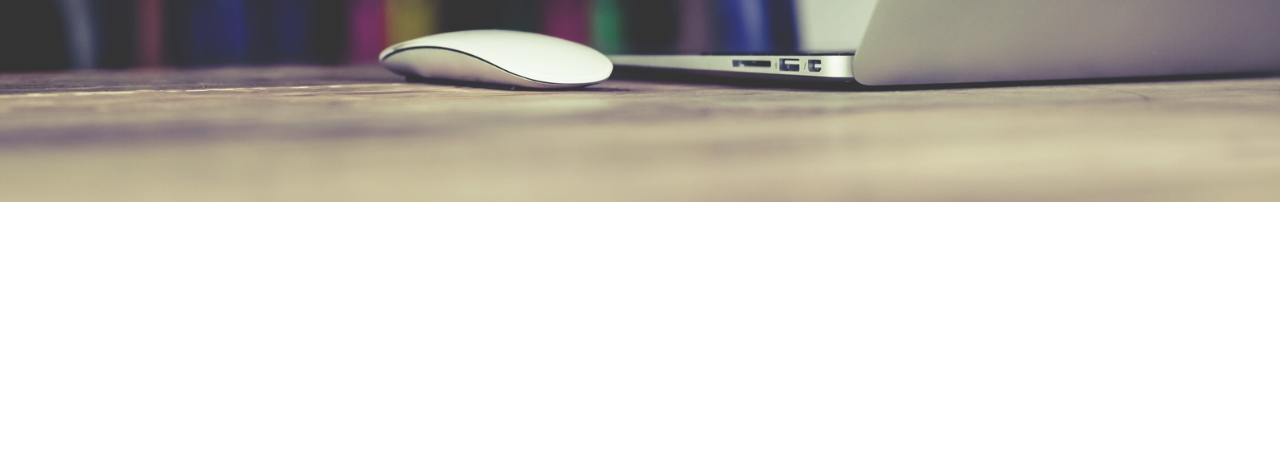
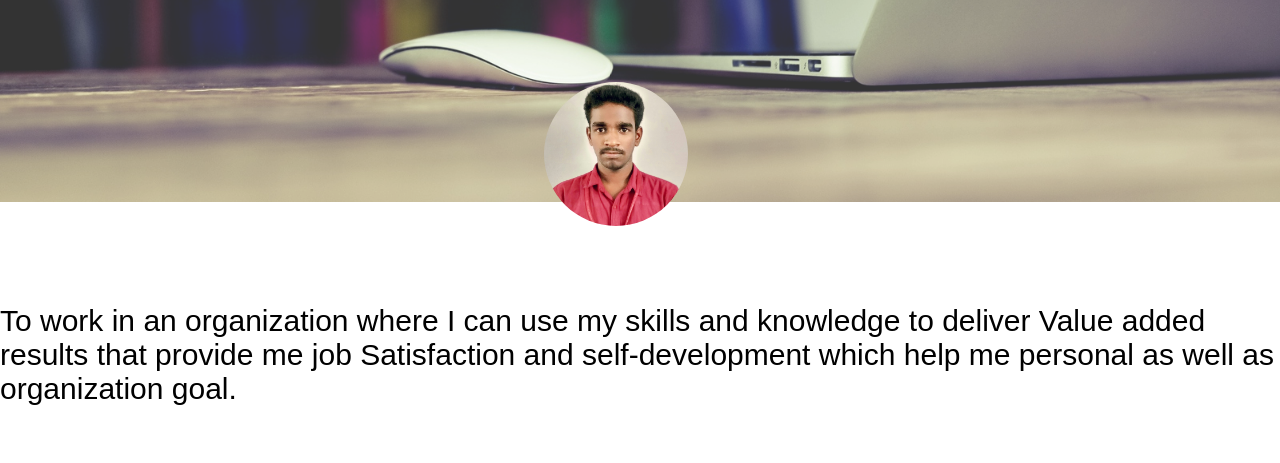
Before and after one commit to Sundarleo11/Structure-of-My-Resume, a plain HTML site: page index.html in a window 1280 px wide. Shown: the part 337-800 px from the top of the page. Drawn offline with Linux system fonts and the light colour scheme.

Commit message:
added about functionality

```diff
--- a/index.html
+++ b/index.html
@@ -6,7 +6,8 @@
         Sundar Pitchai
     </title>
     <link rel="stylesheet" type="text/css" href="style.css">
-    <link rel="stylesheet" href="https://use.fontawesome.com/releases/v5.5.0/css/all.css" integrity="sha384-B4dIYHKNBt8Bc12p+WXckhzcICo0wtJAoU8YZTY5qE0Id1GSseTk6S+L3BlXeVIU" crossorigin="anonymous">
+    <link rel="stylesheet" href="https://use.fontawesome.com/releases/v5.5.0/css/all.css"
+        integrity="sha384-B4dIYHKNBt8Bc12p+WXckhzcICo0wtJAoU8YZTY5qE0Id1GSseTk6S+L3BlXeVIU" crossorigin="anonymous">
     <link rel="stylesheet" href="https://cdnjs.cloudflare.com/ajax/libs/font-awesome/4.7.0/css/font-awesome.min.css">
 </head>
 
@@ -26,7 +27,7 @@
         </nav>
         <div id="name-social-container">
             <div class="text-center">
-                <h1 id="my-name" >
+                <h1 id="my-name">
                     Sundar Pitchai
                 </h1>
             </div>
@@ -62,6 +63,14 @@
     <main>
 
         <section id="about">
+            <div id="my-image">
+            <img src="image/my-image.jpg">
+
+            </div>
+            <p>
+                To work in an organization where I can use my skills and knowledge to deliver Value added results that
+                provide me job Satisfaction and self-development which help me personal as well as organization goal.
+            </p>
         </section>
 
         <section id="skills">
--- a/style.css
+++ b/style.css
@@ -1,5 +1,7 @@
 body {
     margin: 0px;
+    font-family: sans-serif;
+    font-size: 30px;
 
 }
 
@@ -30,6 +32,8 @@ body {
 .horizontal-list li {
     display: inline-block;
     padding: 0px 8px 8px 0px;
+    font-weight: 100;
+    font-size: 0.9rem
 }
 
 .horizontal-list li a {
@@ -69,3 +73,23 @@ body {
 .social-icons li a i:hover{
     box-shadow: 0px 0px 6px 4px rgba(230, 196, 196, 0.3);
 }
+
+/* About section Image handler */
+#about{
+    height: auto;
+    width: 100%;
+    position: relative;
+}
+#my-image{
+    height: 12rem;
+    width: 12rem;
+   margin: auto;
+   margin-top: -15vh;
+}
+
+#my-image img{
+    height: 75%;
+    width: 75%;
+    border-radius: 50%;
+
+}
```
Also changed, not shown: image/my-image.jpg (added). Lines whose indentation alone changed are shown as unchanged.
